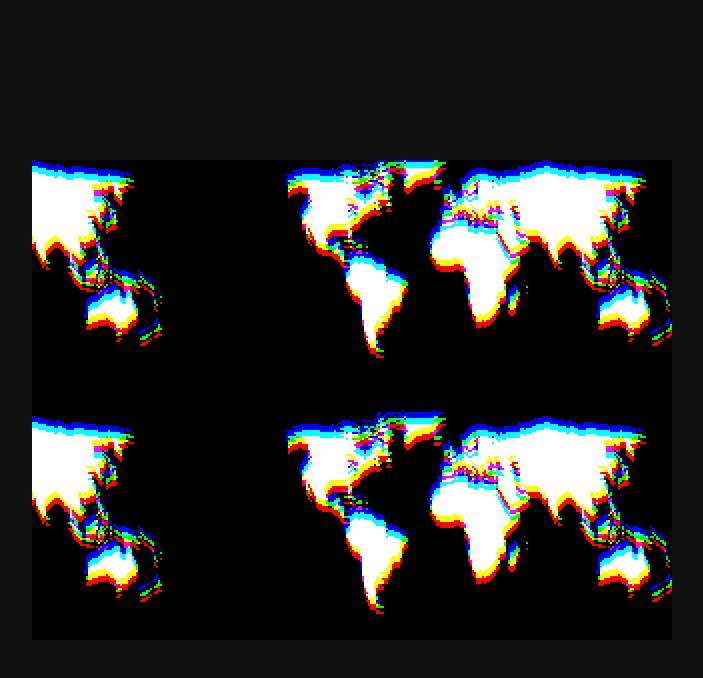
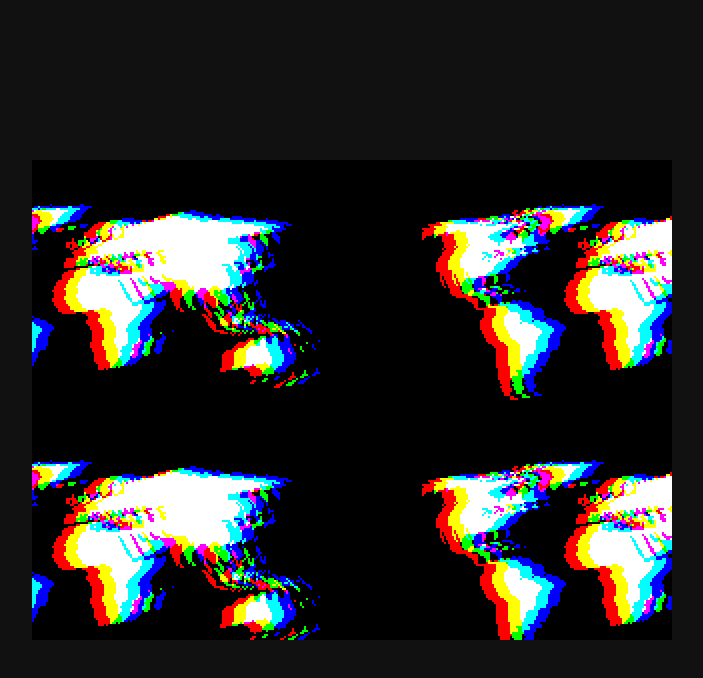
Before and after one commit to jonrandy/canvas-screen, a website: page index.html in a window 1280 px wide. Shown: the whole page, without its empty margins (288-991 px from the left). Drawn offline with Linux system fonts and the light colour scheme; animation ran at ten frames a second.

Commit message:
Play with demos a bit

```diff
--- a/index.html
+++ b/index.html
@@ -18,6 +18,14 @@
 	</style>
 </head>
 <body>
-	<script type="module" src="test2.js"></script>
+<script type="importmap">
+	{
+		"imports": {
+			"canvas-screen": "./canvas-screen.js",
+			"trigTable": "./js/trigTable.js"
+		}
+	}
+</script>
+<script type="module" src="test2.js"></script>
 </body>
 </html>
--- a/js/main.js
+++ b/js/main.js
@@ -1,6 +1,3 @@
-/// IMPORTANT - we can write straight to imageData (use buffers into imageData.data.buffer)
-
-
 const
 	IS_LITTLE_ENDIAN = isLittleEndian(),
 	IS_FIREFOX = navigator.userAgent.toLowerCase().indexOf('firefox') >= 0,
@@ -63,7 +60,7 @@ function open(
 
 
 function setupInputEvents(canvas, screen) {
-	canvas.addEventListener("mousemove", e => [screen.mouseX, screen.mouseY] = [~~(e.offsetX/screen.zoom), ~~(e.offsetY/screen.zoom)])
+	//canvas.addEventListener("mousemove", e => [screen.mouseX, screen.mouseY] = [~~(e.offsetX/screen.zoom), ~~(e.offsetY/screen.zoom)])
 }
 
 const getMouse = (screen = lastScreen) => [screen.mouseX, screen.mouseY]
--- /dev/null
+++ b/js/trigTable.js
@@ -0,0 +1,19 @@
+const
+	steps = 1024,
+	multiplier = 1,
+	PI = 3.141592653589793238,
+	step = 2 * PI / steps,
+	sinI = [],
+	cosI = []
+
+let i
+for (i = 0; i < steps; i++) {
+	sinI[i] = Math.sin(i*step) * multiplier
+	cosI[i] = Math.cos(i*step) * multiplier
+}
+
+
+export {
+	sinI,
+	cosI
+}
--- a/test.js
+++ b/test.js
@@ -1,4 +1,4 @@
-import * as s from './canvas-screen.js'
+import * as s from 'canvas-screen'
 
 const wd = 320, ht = 240
 
--- a/test2.js
+++ b/test2.js
@@ -1,4 +1,5 @@
-import * as s from './canvas-screen.js'
+import * as s from 'canvas-screen'
+import { sinI, cosI } from 'trigTable'
 
 const wd = 320, ht = 240
 
@@ -30,10 +31,12 @@ for(y=0;y<124;y++) worldMap.push(Array(mapWidth).fill(0))
 
 	for(p=0;p<1000000;p++) {
 
-		ang = p*6
+		ang = (p*20) & 1023
 
-		mx = Math.cos(~~ang/64) * 60
-		my = Math.sin(~~ang/64) * 30
+		// mx = Math.cos(~~ang/64) * 60
+		// my = Math.sin(~~ang/64) * 30
+		mx = (cosI[ang] * 60)
+		my = (sinI[ang] * 60)
 
 		for(y=0;y<ht;y++) {
 			for(x=0;x<wd;x++) {
@@ -54,8 +57,9 @@ for(y=0;y<124;y++) worldMap.push(Array(mapWidth).fill(0))
 			}
 		}
 
+		s.refresh()
 		await s.vsync()
-		s.refresh()
+
 
 	}
 
```
